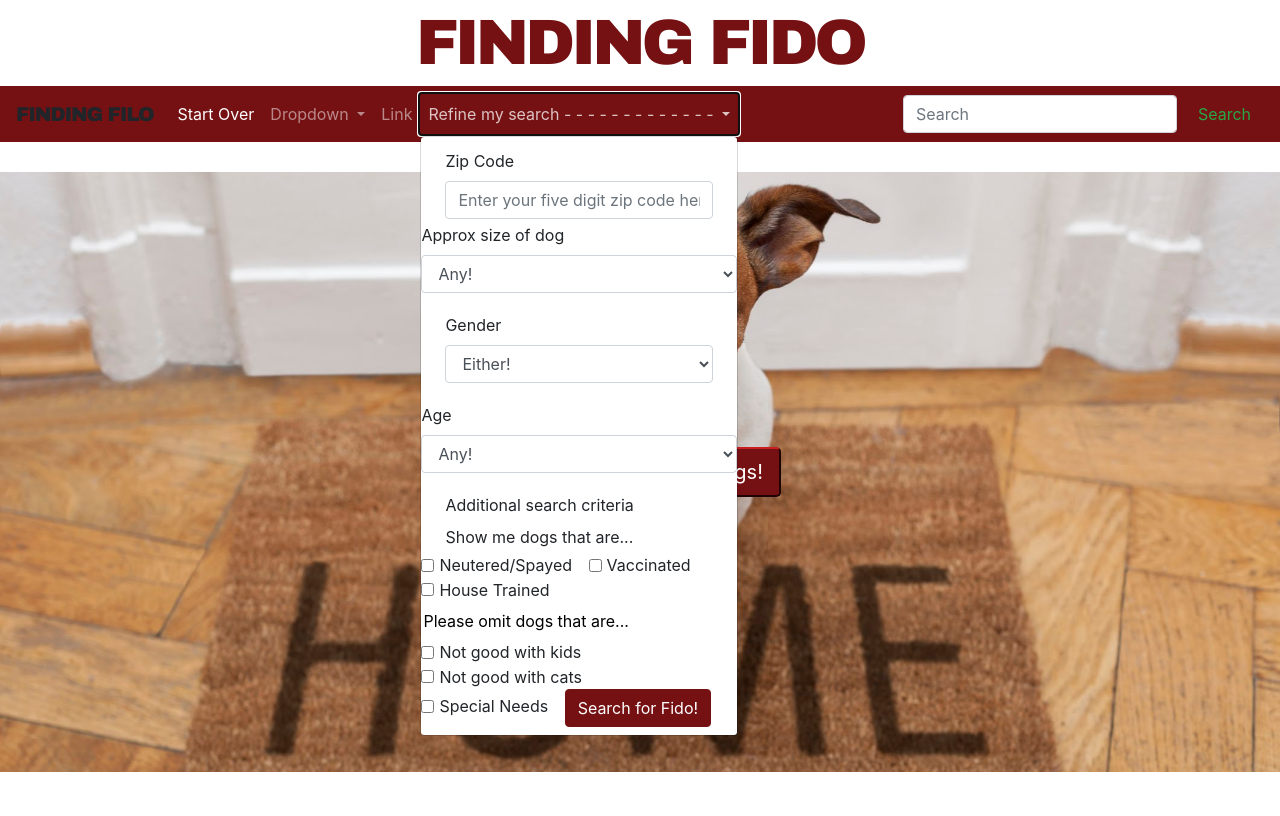
After one commit to Hassanish/Finding-Fido, a PHP site: the page made by homepage copy.html in a window 1280 px wide, after a click on "Refine my search - - - - - - - - - - - - -". The commit adds this page. Run offline with PHP 8.4, Linux system fonts and the light colour scheme; some libraries are stand-ins or nearby versions.

Commit message:
Added navbar
Added navbar with Refine Search button

```diff
--- a/assets/css/style.css
+++ b/assets/css/style.css
@@ -19,18 +19,20 @@
   display: none;
 }
 
-header h1 {
+header h1, .navbar-brand {
   font-family: "Arial Black", Helvetica, sans-serif;
-  font-size: 4rem;
+  /* font-size: 4rem; */
   letter-spacing: -.06em;
-  color: #751113;
+  /* color: #751113; */
   text-transform: uppercase;
   line-height: 85%;
 }
-/* #showDogs {
-  display: block;
-  margin: auto;
-} */
+
+header h1 {
+  font-size: 4rem;
+  color: #751113;
+}
+
 .container{
   display: flex;
   justify-content: center;
@@ -39,7 +41,7 @@ header h1 {
     margin: 30px auto;
     overflow: hidden;
 }
-button, bg-dark {
+button, .bg-dark {
   background-color: #751113 !important;
   border-color: #751113 !important;
 }
--- /dev/null
+++ b/homepage copy.html
@@ -0,0 +1,284 @@
+<!DOCTYPE html>
+<html>
+
+<head>
+    <meta charset="utf-8" />
+    <meta http-equiv="X-UA-Compatible" content="IE=edge">
+    <title>Finding Fido</title>
+    <meta name="viewport" content="width=device-width, initial-scale=1">
+    <link rel="stylesheet" href="https://maxcdn.bootstrapcdn.com/bootstrap/4.0.0/css/bootstrap.min.css" integrity="sha384-Gn5384xqQ1aoWXA+058RXPxPg6fy4IWvTNh0E263XmFcJlSAwiGgFAW/dAiS6JXm"
+        crossorigin="anonymous">
+    <link rel="stylesheet" type="text/css" media="screen" href="assets/css/style.css" />
+    <!-- Moment.js Reference -->
+    <script src="http://momentjs.com/downloads/moment.js"></script>
+
+</head>
+
+<body>
+    <header>
+        <h1 class="text-center my-3" onclick="location.reload();">Finding Fido</h1>
+    </header>
+    <nav class="navbar navbar-expand-lg navbar-dark bg-dark">
+        <a class="navbar-brand" onclick="location.reload();">Finding Filo</a>
+        <button class="navbar-toggler" type="button" data-toggle="collapse" data-target="#navbarSupportedContent" aria-controls="navbarSupportedContent"
+            aria-expanded="false" aria-label="Toggle navigation">
+            <span class="navbar-toggler-icon"></span>
+        </button>
+
+        <div class="collapse navbar-collapse" id="navbarSupportedContent">
+            <ul class="navbar-nav mr-auto">
+                <li class="nav-item active">
+                    <a class="nav-link" onclick="location.reload();">Start Over
+                        <span class="sr-only">(current)</span>
+                    </a>
+                </li>
+                <li class="nav-item dropdown">
+                    <div class="nav-link dropdown-toggle" role="button" data-toggle="dropdown" aria-haspopup="true" aria-expanded="false">
+                        Dropdown
+                    </div>
+                    <div class="dropdown-menu searchBox" aria-labelledby="navbarDropdown">
+                        <form>
+                            <div class="dropdown-item">Zip Code
+                                <input type="text" class="form-control" id="searchZip" placeholder="Enter your five digit zip code here">
+                            </div>
+                            <div class="dropdown-item form-group">Size
+                                <select class="form-control" id="searchSize">
+                                    <option>Any!</option>
+                                    <option>S</option>
+                                    <option>M</option>
+                                    <option>L</option>
+                                    <option>XL</option>
+                                </select>
+                            </div>
+                            <!-- <div class="dropdown-divider"></div> -->
+                            <div class="dropdown-item form-group">Gender
+                                    <select class="form-control" id="searchGender">
+                                            <option>Either!</option>
+                                            <option>M</option>
+                                            <option>F</option>
+                                        </select>
+                            </div>
+                            <div class="dropdown-item form-group">Age
+                                    <select class="form-control" id="searchAge">
+                                            <option>Any!</option>
+                                            <option>Baby</option>
+                                            <option>Young</option>
+                                            <option>Adult</option>
+                                            <option>Senior</option>
+                                        </select>
+                            </div>
+                            <div class="dropdown-item" id="showMe">Additional Search Criteria <br>
+                                Show me dogs that are ...
+                                <div class="form-check form-check-inline">
+                                        <input class="form-check-input" type="checkbox" id="searchNeutered">
+                                        <label class="form-check-label" for="searchNeutered">Neutered/Spayed</label>
+                                    </div>
+                                    <div class="form-check form-check-inline">
+                                        <input class="form-check-input" type="checkbox" id="searchVaccinated">
+                                        <label class="form-check-label" for="searchVaccinated">Vaccinated</label>
+                                    </div>
+                                    <div class="form-check form-check-inline">
+                                        <input class="form-check-input" type="checkbox" id="searchHouseTrained">
+                                        <label class="form-check-label" for="searchHouseTrained">House Trained</label>
+                                    </div>
+                            </div>
+                            <div class="dropdown-item" id="dontShowMe">Please omit dogs that are ...
+                                    <div class="form-check form-check-inline">
+                                            <input class="form-check-input" type="checkbox" id="searchNoKids">
+                                            <label class="form-check-label" for="searchNoKids">Not good with kids</label>
+                                        </div>
+                                        <div class="form-check form-check-inline">
+                                            <input class="form-check-input" type="checkbox" id="searchNoCats">
+                                            <label class="form-check-label" for="searchNoCats">Not good with cats</label>
+                                        </div>
+                                        <div class="form-check form-check-inline">
+                                            <input class="form-check-input" type="checkbox" id="searchSpecialNeeds">
+                                            <label class="form-check-label" for="searchSpecialNeeds">Special Needs</label>
+                                        </div>
+                            </div>
+                            <button type="submit" id="search" class="btn btn-primary">Search for Fido!</button>
+
+                        </form>
+                    </div>
+                </li>
+                <li class="nav-item">
+                    <a class="nav-link" href="#">Link</a>
+                </li>
+                <li class="nav-item dropdown">
+                    <a class="nav-link dropdown-toggle" role="button" data-toggle="dropdown" aria-haspopup="true" href="#inputCollapse" aria-expanded="false"
+                        aria-controls="inputCollapse" id="navbarDropdown">Refine my search - - - - - -  - - - - - - - </a>
+                    <form class="dropdown-menu collapse" id="inputCollapse" aria-labelledby="navbarDropdown">
+                        <div class="dropdown-item">
+                            <label for="searchZip">Zip Code</label>
+                            <input type="text" class="form-control" id="searchZip" placeholder="Enter your five digit zip code here">
+                        </div>
+                        <div class="form-group">
+                            <label for="searchSize">Approx size of dog</label>
+                            <select class="form-control" id="searchSize">
+                                <option>Any!</option>
+                                <option>S</option>
+                                <option>M</option>
+                                <option>L</option>
+                                <option>XL</option>
+                            </select>
+                        </div>
+                        <div class="form-group dropdown-item">
+                            <label for="searchGender">Gender</label>
+                            <select class="form-control" id="searchGender">
+                                <option>Either!</option>
+                                <option>M</option>
+                                <option>F</option>
+                            </select>
+                        </div>
+                        <div class="form-group">
+                            <label for="searchAge">Age</label>
+                            <select class="form-control" id="searchAge">
+                                <option>Any!</option>
+                                <option>Baby</option>
+                                <option>Young</option>
+                                <option>Adult</option>
+                                <option>Senior</option>
+                            </select>
+                        </div>
+
+                        <input type="text" readonly class="dropdown-item" id="staticMessage" value="Additional search criteria">
+
+                        <input type="text" readonly class="form-control-plaintext dropdown-item" id="showMe" value="Show me dogs that are...">
+                        <div class="form-check form-check-inline">
+                            <input class="form-check-input" type="checkbox" id="searchNeutered">
+                            <label class="form-check-label" for="searchNeutered">Neutered/Spayed</label>
+                        </div>
+                        <div class="form-check form-check-inline">
+                            <input class="form-check-input" type="checkbox" id="searchVaccinated">
+                            <label class="form-check-label" for="searchVaccinated">Vaccinated</label>
+                        </div>
+                        <div class="form-check form-check-inline">
+                            <input class="form-check-input" type="checkbox" id="searchHouseTrained">
+                            <label class="form-check-label" for="searchHouseTrained">House Trained</label>
+                        </div>
+                        <input type="text" readonly class="form-control-plaintext" id="dontShowMe" value="Please omit dogs that are...">
+                        <div class="form-check form-check-inline">
+                            <input class="form-check-input" type="checkbox" id="searchNoKids">
+                            <label class="form-check-label" for="searchNoKids">Not good with kids</label>
+                        </div>
+                        <div class="form-check form-check-inline">
+                            <input class="form-check-input" type="checkbox" id="searchNoCats">
+                            <label class="form-check-label" for="searchNoCats">Not good with cats</label>
+                        </div>
+                        <div class="form-check form-check-inline">
+                            <input class="form-check-input" type="checkbox" id="searchSpecialNeeds">
+                            <label class="form-check-label" for="searchSpecialNeeds">Special Needs</label>
+                        </div>
+                        <button type="submit" id="search" class="btn btn-primary">Search for Fido!</button>
+                    </form>
+                </li>
+            </ul>
+            <form class="form-inline my-2 my-lg-0">
+                <input class="form-control mr-sm-2" type="search" placeholder="Search" aria-label="Search">
+                <button class="btn btn-outline-success my-2 my-sm-0" type="submit">Search</button>
+            </form>
+        </div>
+    </nav>
+    <div id="homedog" class="h-75">
+        <div class="container h-100">
+            <button class="btn-lg btn-primary" id="showDogs">Show me adoptable dogs!</button>
+
+        </div>
+    </div>
+    <div class="container-fluid">
+        <div class="row">
+            <div class="col-md-1"></div>
+            <div class="col-md-10">
+                <div class="randomDog card-columns">
+                </div>
+            </div>
+            <div class="col-md-1"></div>
+        </div>
+        <div class="searchBox">
+            <a class="btn btn-primary" data-toggle="collapse" href="#inputCollapse" aria-expanded="false" aria-controls="inputCollapse">Refine my search</a>
+            <form class="collapse" id="inputCollapse">
+                <div class="form-group">
+                    <label for="searchZip">Zip Code</label>
+                    <input type="text" class="form-control" id="searchZip" placeholder="Enter your five digit zip code here">
+                </div>
+                <div class="form-group">
+                    <label for="searchSize">Approx size of dog</label>
+                    <select class="form-control" id="searchSize">
+                        <option>Any!</option>
+                        <option>S</option>
+                        <option>M</option>
+                        <option>L</option>
+                        <option>XL</option>
+                    </select>
+                </div>
+                <div class="form-group">
+                    <label for="searchGender">Gender</label>
+                    <select class="form-control" id="searchGender">
+                        <option>Either!</option>
+                        <option>M</option>
+                        <option>F</option>
+                    </select>
+                </div>
+                <div class="form-group">
+                    <label for="searchAge">Age</label>
+                    <select class="form-control" id="searchAge">
+                        <option>Any!</option>
+                        <option>Baby</option>
+                        <option>Young</option>
+                        <option>Adult</option>
+                        <option>Senior</option>
+                    </select>
+                </div>
+                <input type="text" readonly class="form-control-plaintext" id="staticMessage" value="Additional search criteria">
+                <input type="text" readonly class="form-control-plaintext" id="showMe" value="Show me dogs that are...">
+                <div class="form-check form-check-inline">
+                    <input class="form-check-input" type="checkbox" id="searchNeutered">
+                    <label class="form-check-label" for="searchNeutered">Neutered/Spayed</label>
+                </div>
+                <div class="form-check form-check-inline">
+                    <input class="form-check-input" type="checkbox" id="searchVaccinated">
+                    <label class="form-check-label" for="searchVaccinated">Vaccinated</label>
+                </div>
+                <div class="form-check form-check-inline">
+                    <input class="form-check-input" type="checkbox" id="searchHouseTrained">
+                    <label class="form-check-label" for="searchHouseTrained">House Trained</label>
+                </div>
+                <input type="text" readonly class="form-control-plaintext" id="dontShowMe" value="Please omit dogs that are...">
+                <div class="form-check form-check-inline">
+                    <input class="form-check-input" type="checkbox" id="searchNoKids">
+                    <label class="form-check-label" for="searchNoKids">Not good with kids</label>
+                </div>
+                <div class="form-check form-check-inline">
+                    <input class="form-check-input" type="checkbox" id="searchNoCats">
+                    <label class="form-check-label" for="searchNoCats">Not good with cats</label>
+                </div>
+                <div class="form-check form-check-inline">
+                    <input class="form-check-input" type="checkbox" id="searchSpecialNeeds">
+                    <label class="form-check-label" for="searchSpecialNeeds">Special Needs</label>
+                </div>
+                <button type="submit" id="search" class="btn btn-primary">Search for Fido!</button>
+            </form>
+        </div>
+        <!-- Firebase Reference -->
+        <script src="https://www.gstatic.com/firebasejs/live/3.0/firebase.js"></script>
+        <script src="https://code.jquery.com/jquery-3.3.1.js" integrity="sha256-2Kok7MbOyxpgUVvAk/HJ2jigOSYS2auK4Pfzbm7uH60=" crossorigin="anonymous"></script>
+
+        <!-- GOOGLE MAPS LINKS -->
+        <script src="https://maps.googleapis.com/maps/api/js?key=AIzaSyAJFtXB5ELd7xm6QiRfSGOkwzv3-Yd5Tv4"></script>
+
+        <!-- JavaScript page refs -->
+        <script src="assets/javascript/map.js"></script>
+        <script src="assets/javascript/dog.js"></script>
+
+
+        <!-- BOOTSTRAP LINKS -->
+        <script src="https://cdnjs.cloudflare.com/ajax/libs/popper.js/1.12.9/umd/popper.min.js" integrity="sha384-ApNbgh9B+Y1QKtv3Rn7W3mgPxhU9K/ScQsAP7hUibX39j7fakFPskvXusvfa0b4Q"
+            crossorigin="anonymous"></script>
+        <script src="https://maxcdn.bootstrapcdn.com/bootstrap/4.0.0/js/bootstrap.min.js" integrity="sha384-JZR6Spejh4U02d8jOt6vLEHfe/JQGiRRSQQxSfFWpi1MquVdAyjUar5+76PVCmYl"
+            crossorigin="anonymous"></script>
+
+
+
+</body>
+
+</html>
```
Also changed, not shown: homepage.html (+54 -27 lines), 1 other file.
